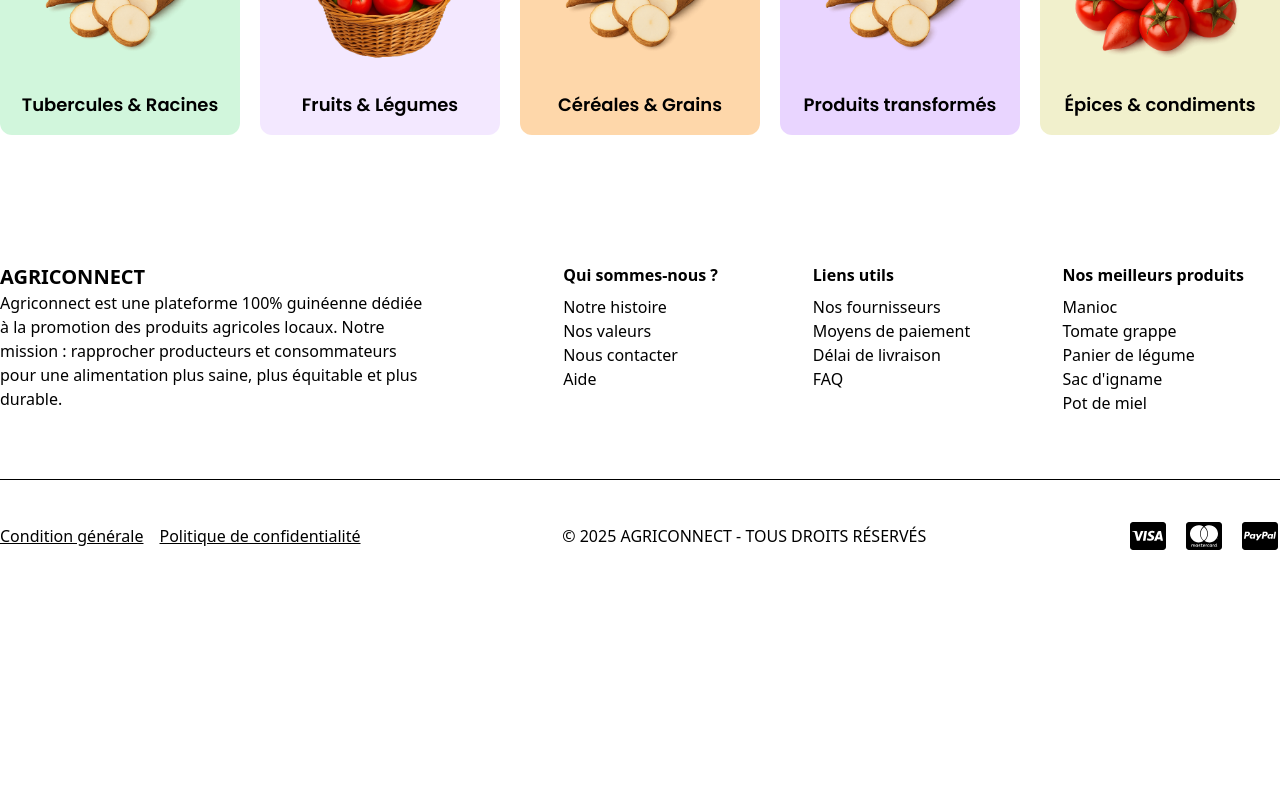
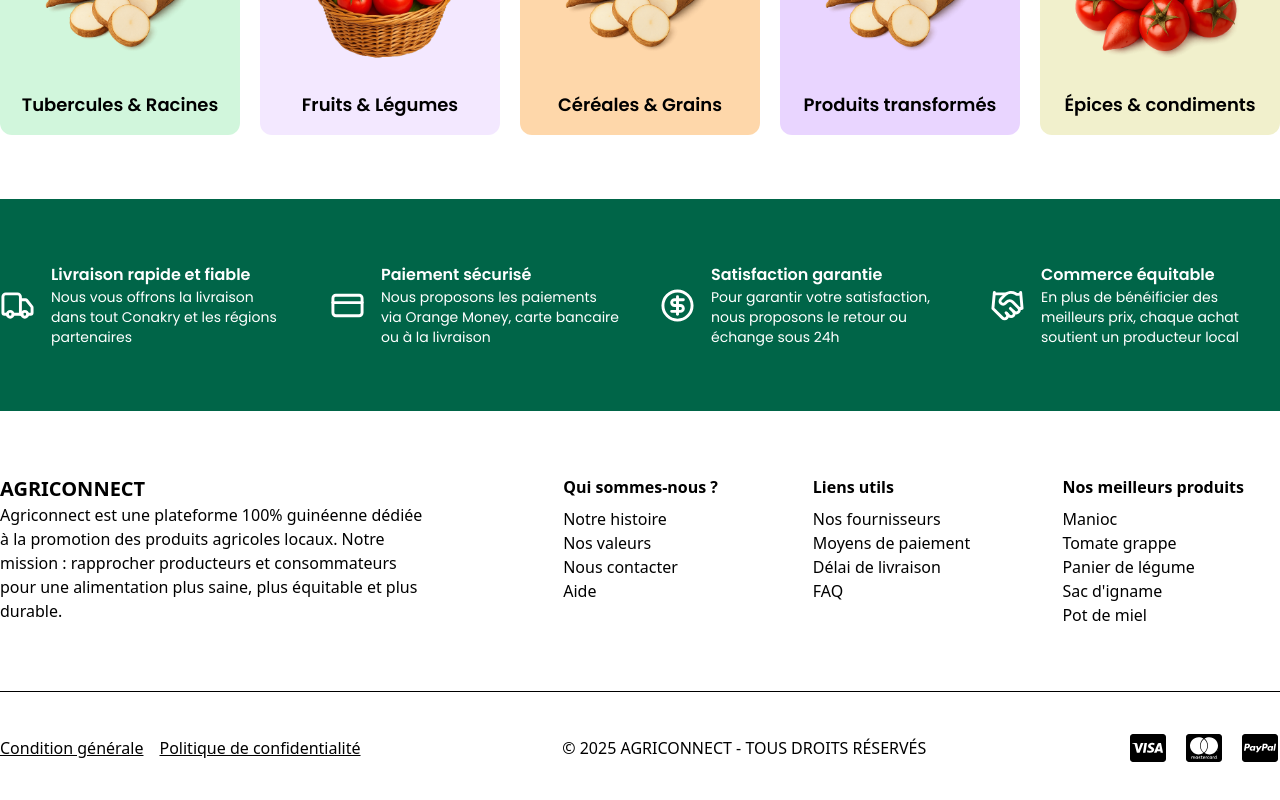
Before and after one commit to DaniOmer/agriconnect-frontend, a Next.js app: page / in a window 1280 px wide. Shown: the part 896-1696 px from the top of the page. Before the commit the page ends 1488 px from the top, so only its background shows below. Built offline with nearby package versions, Linux system fonts and the light colour scheme; a web font is replaced by a local one.

Commit message:
Implement trust section

```diff
--- a/src/app/page.tsx
+++ b/src/app/page.tsx
@@ -1,5 +1,6 @@
-import Banner from "@/components/banner";
-import Categories from "@/components/categories";
+import Banner from "@/components/sections/banner";
+import Categories from "@/components/sections/categories";
+import Trust from "@/components/sections/trust";
 
 export default function Home() {
   return (
@@ -7,6 +8,7 @@ export default function Home() {
       <main>
         <Banner />
         <Categories />
+        <Trust />
       </main>
     </div>
   );
--- a/src/components/categories.tsx
+++ b/src/components/sections/categories.tsx
@@ -1,4 +1,4 @@
-import CategoryCard from "./categoryCard";
+import CategoryCard from "../categoryCard";
 import images from "@/contantes/images/images";
 
 function Categories() {
--- /dev/null
+++ b/src/components/sections/trust.tsx
@@ -0,0 +1,61 @@
+import {
+  LucideIcon,
+  Truck,
+  CreditCard,
+  CircleDollarSign,
+  Handshake,
+} from "lucide-react";
+
+function Trust() {
+  type TrustComponentProps = {
+    icon: LucideIcon;
+    title: string;
+    content: string;
+  };
+  const TrustComponent = ({
+    icon: Icon,
+    title,
+    content,
+  }: TrustComponentProps) => {
+    return (
+      <div className="flex items-center gap-4">
+        <div className="text-5xl">
+          <Icon size={35} />
+        </div>
+        <div>
+          <h3 className="text-base font-semibold">{title}</h3>
+          <p className="text-sm">{content}</p>
+        </div>
+      </div>
+    );
+  };
+  return (
+    <section className="bg-banner text-white py-10 lg:py-16">
+      <div className="container mx-auto px-4 xl:px-0">
+        <div className="grid grid-cols-1 md:grid-cols-2 lg:grid-cols-4 gap-10">
+          <TrustComponent
+            icon={Truck}
+            title="Livraison rapide et fiable"
+            content="Nous vous offrons la livraison dans tout Conakry et les régions partenaires"
+          />
+          <TrustComponent
+            icon={CreditCard}
+            title="Paiement sécurisé"
+            content="Nous proposons les paiements via Orange Money, carte bancaire ou à la livraison"
+          />
+          <TrustComponent
+            icon={CircleDollarSign}
+            title="Satisfaction garantie"
+            content="Pour garantir votre satisfaction, nous proposons le retour ou échange sous 24h"
+          />
+          <TrustComponent
+            icon={Handshake}
+            title="Commerce équitable"
+            content="En plus de bénéificier des meilleurs prix, chaque achat soutient un producteur local"
+          />
+        </div>
+      </div>
+    </section>
+  );
+}
+export default Trust;
```
Also changed, not shown: src/components/sections/banner.tsx (renamed from src/components/banner.tsx).
